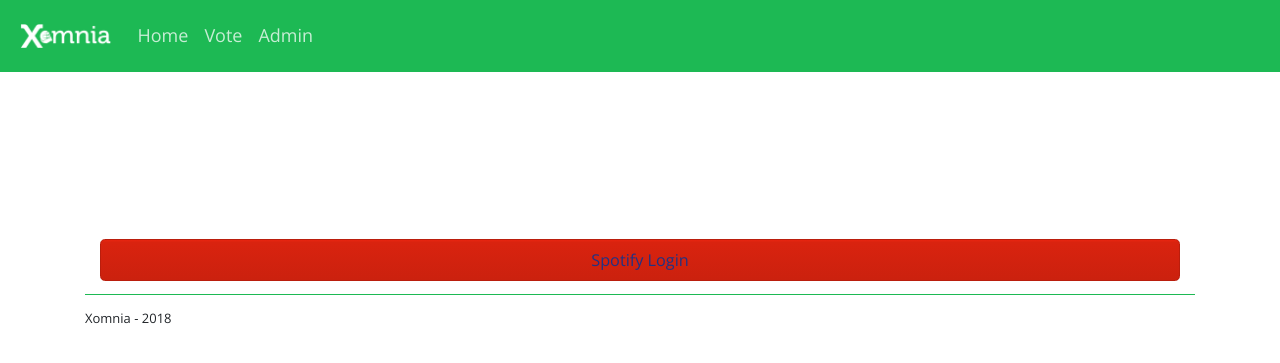
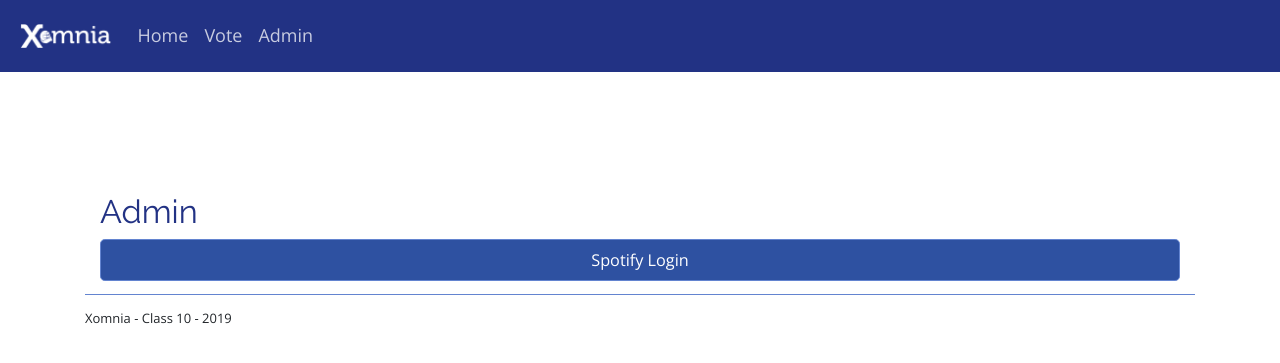
Before and after one commit to Rukshar/capstone-class-10, a Flask app: template src/flaskapp/templates/admin/home.html in a window 1280 px wide. Shown: the top 363 px of the page. Run offline with Flask 3, Linux system fonts and the light colour scheme; the template is opened without the code that fills it, so the values that code supplies are empty; some libraries are stand-ins or nearby versions.

Commit message:
templates fixed

```diff
--- a/src/flaskapp/static/css/main.css
+++ b/src/flaskapp/static/css/main.css
@@ -3,12 +3,12 @@
 }
 
 h1 {
-    color: #ffffff;
+    color: #223284;
     font-family: 'Raleway', sans-serif;
 }
 
 .error {
-  color: red;
+  color: blue;
   font-size: .8em;
 }
 
@@ -16,16 +16,41 @@
   padding-top: 60px;
 }
 
-.bg-primary{
-    background-color: #1DB954 !important;
+.bg-primary {
+    background-color: #223284 !important;
     border: 0px;
 }
 
+button:focus { outline: none; }
+
 .btn-primary {
-    color: #223284 !important;
-    background-color: #ffffff !important;
-    border-color: #6384d0#6 !important;
+    color: #fffff !important;
+    border-color: #6384d0 !important;
+    background: #2e51a1 !important
 }
+
+.btn-primary:hover {
+    color: #fffff !important;
+    border-color: #6384d0 !important;
+    background: #2e51a1 !important
+}
+
+.btn-primary:active {
+    color: #fffff !important;
+    border-color: #6384d0 !important;
+    background: #6384d0 !important
+    outline:none; !important
+    box-shadow:none; !important
+}
+
+.btn-primary:focus {
+    color: #fffff !important;
+    border-color: #6384d0 !important;
+    background: #6384d0 !important
+    outline:none; !important
+    box-shadow:none; !important
+}
+
 .view-logo img {
      max-width: 100%;
      height: auto;
@@ -43,7 +68,7 @@
     display: block;
     height: 1px;
     border: 0;
-    border-top: 1px solid #1DB954;
+    border-top: 1px solid #6384d0;
     margin: 1em 0;
     padding: 0;
 }
@@ -63,14 +88,3 @@
     width:100%;
     height:100%;
 }
-Sour
-
-/* ---- particles.js container ---- */
-
-#particles-js {
-  width: 100%;
-  height: 100%;
-  background-size: cover;
-  background-position: 50% 50%;
-  background-repeat: no-repeat;
-}
--- a/src/flaskapp/templates/error/not_active.html
+++ b/src/flaskapp/templates/error/not_active.html
@@ -2,7 +2,7 @@
 {% block content %}
 
 <div class="container">
-    <h1>No database connection found.</h1>
+    <h1>The pary has not started yet! Grab a beer and prepare.</h1>
 </div>
 
 {% endblock %}
--- a/src/flaskapp/templates/layout.html
+++ b/src/flaskapp/templates/layout.html
@@ -74,7 +74,7 @@
     </div>
     <div class="footer">
         <hr>
-        <p>Xomnia - 2018</p>
+        <p>Xomnia - Class 10 - 2019</p>
     </div>
 </div>
 </div>
--- a/src/flaskapp/templates/vote/already.html
+++ b/src/flaskapp/templates/vote/already.html
@@ -2,7 +2,7 @@
 {% block content %}
 
 <div class="container">
-    <h1>The pary has not started yet! Grab a beer and prepare.</h1>
+    <h1>You have already voted. Please wait for the next round!</h1>
 </div>
 
 {% endblock %}
```
